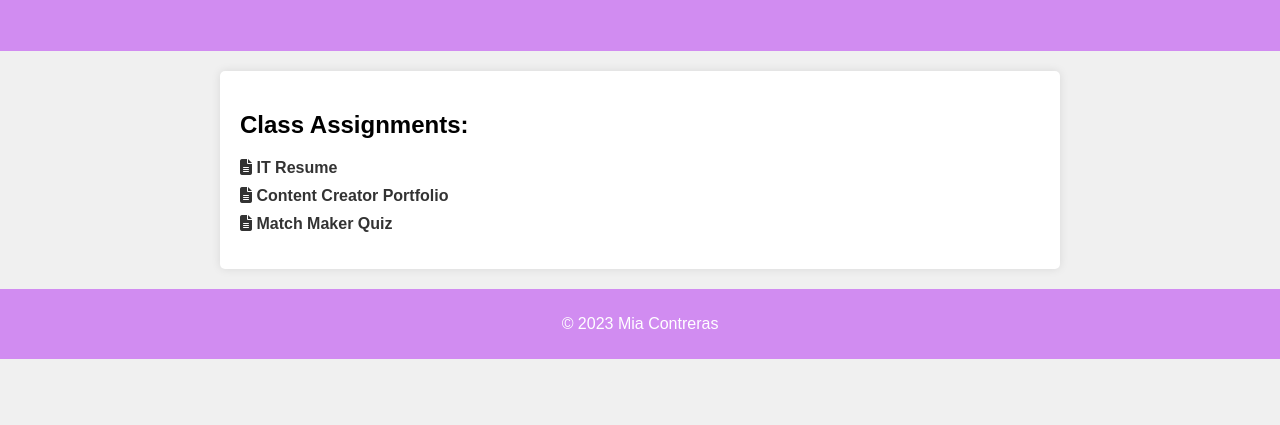
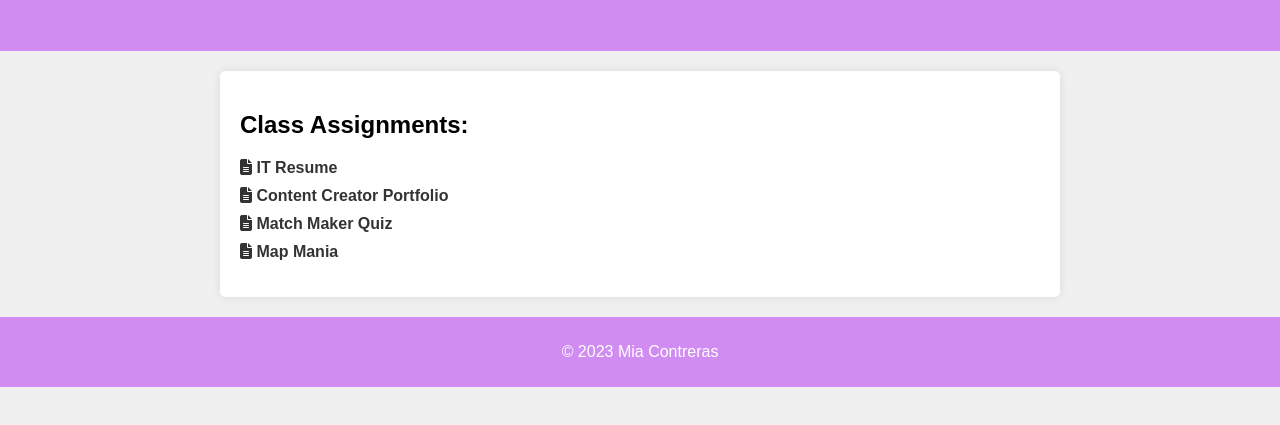
Before and after one commit to xxpineapplesxx7/Assignment-Portfolio, a plain HTML site: page index.html in a window 1280 px wide. Shown: the part 129-554 px from the top of the page. Drawn offline with Linux system fonts and the light colour scheme; a web font is replaced by a local one.

Commit message:
Update index.html

```diff
--- a/index.html
+++ b/index.html
@@ -64,6 +64,8 @@
             <li><a href="https://ashy-mud-035fbd310.3.azurestaticapps.net"><i class="fas fa-file-alt"></i> IT Resume</a></li>
             <li><a href="https://wonderful-mushroom-0744adc10.2.azurestaticapps.net"><i class="fas fa-file-alt"></i> Content Creator Portfolio</a></li>
             <li><a href="https://white-dune-0770aa910.2.azurestaticapps.net"><i class="fas fa-file-alt"></i> Match Maker Quiz</a></li>
+            <li><a href=""><i class="fas fa-file-alt"></i> Map Mania</a></li>
+
         </ul>
     </main>
 
```
